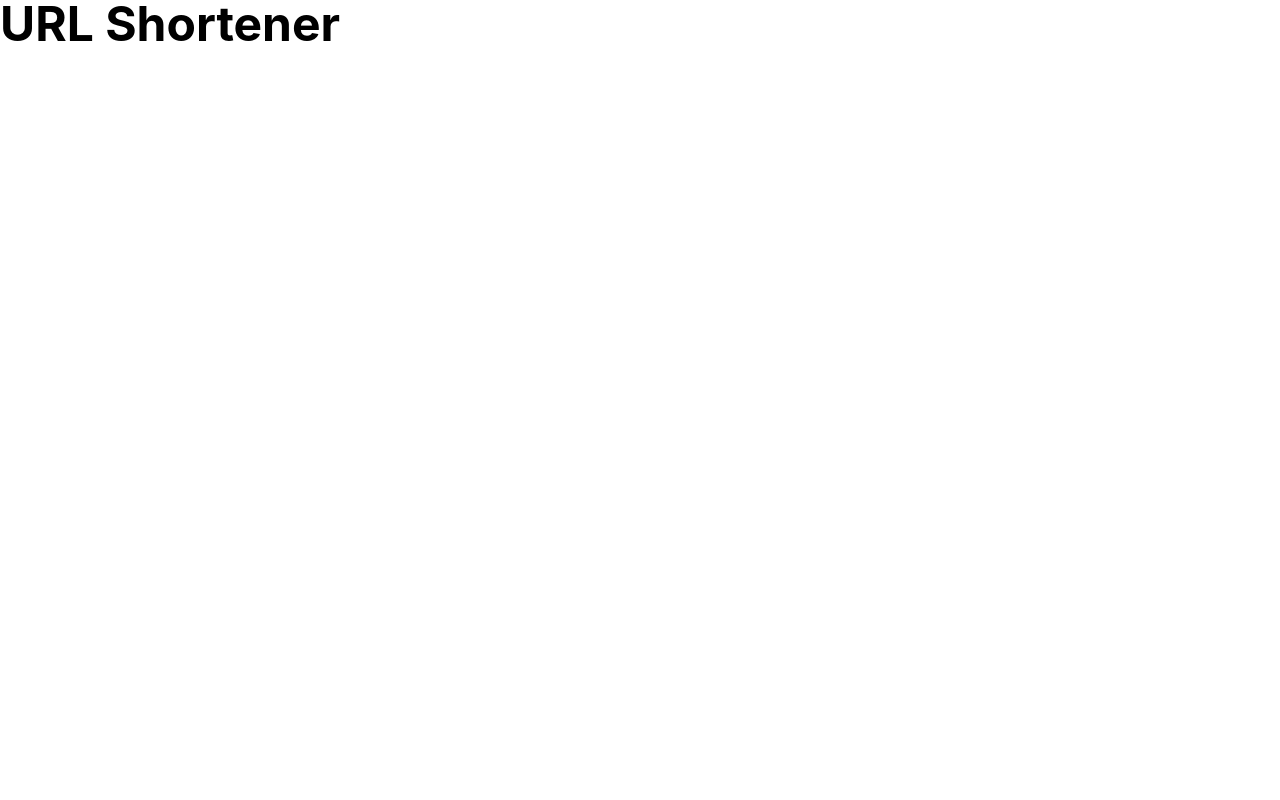
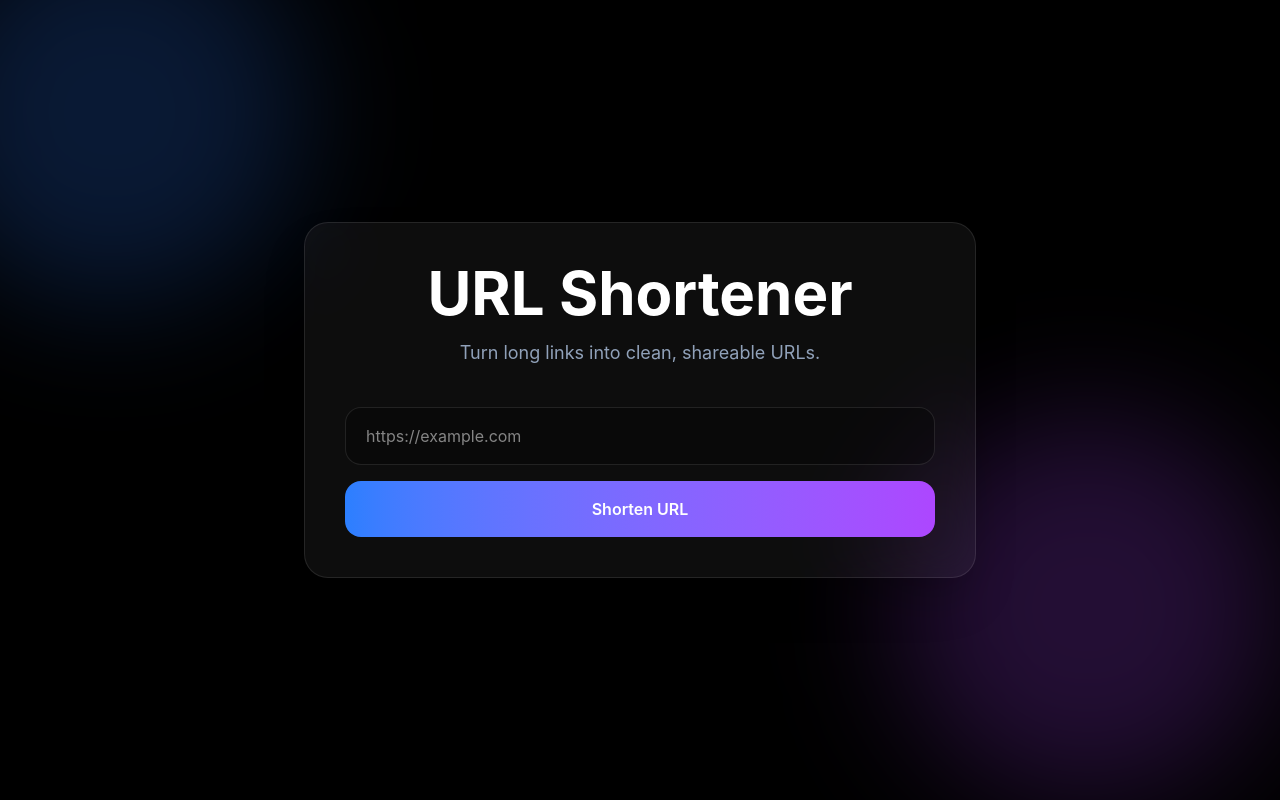
Before and after one commit to Sri-Varshith/url_shortener, a React (Vite) app in the folder client/: page / in a window 1280 px wide. Built offline with nearby package versions, Linux system fonts and the light colour scheme.

Commit message:
main page added

```diff
--- a/client/src/App.jsx
+++ b/client/src/App.jsx
@@ -1,8 +1,45 @@
 function App() {
   return (
-    <h1 className="text-5xl font-bold">
-      URL Shortener
-    </h1>
+    <div className="relative min-h-screen bg-black flex items-center justify-center px-4 overflow-hidden">
+<div className="absolute h-96 w-96 bg-blue-500/20 rounded-full blur-3xl -top-20 -left-20" />
+
+<div className="absolute h-96 w-96 bg-purple-500/20 rounded-full blur-3xl bottom-0 right-0" />
+      <div className="w-full max-w-2xl rounded-3xl border border-white/10 bg-white/5 backdrop-blur-xl p-10 shadow-2xl">
+        <h1 className="text-6xl font-bold text-center text-white">
+          URL Shortener
+        </h1>
+
+        <p className="text-slate-400 text-center mt-4 text-lg">
+          Turn long links into clean, shareable URLs.
+        </p>
+
+        <div className="mt-10">
+          <input
+            type="text"
+            placeholder="https://example.com"
+            className="w-full rounded-2xl bg-black/30 border border-white/10 px-5 py-4 text-white outline-none focus:border-blue-500 transition"
+          />
+
+          <button
+className="
+w-full mt-4
+rounded-2xl
+bg-gradient-to-r
+from-blue-500
+to-purple-500
+text-white
+font-semibold
+py-4
+hover:scale-[1.02]
+transition-all
+duration-300
+"
+          >
+            Shorten URL
+          </button>
+        </div>
+      </div>
+    </div>
   )
 }
 
```
